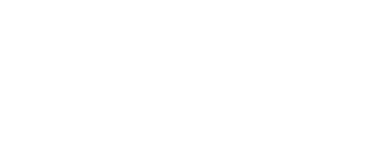
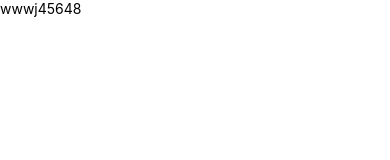
Before and after one commit to fluorjo/rn_fastcampus, a React Native app: screen / in a window 390 px wide. Shown: the top 160 px of the page. Built offline with nearby package versions, Linux system fonts and the light colour scheme.

Commit message:
install react-native-iphone-x-helper

```diff
--- a/App.js
+++ b/App.js
@@ -1,12 +1,18 @@
 import React from 'react';
-import {StyleSheet, View} from 'react-native';
+import {SafeAreaView, StyleSheet} from 'react-native';
+import {getBottomSpace, getStatusBarHeight} from 'react-native-iphone-x-helper';
 import Header from './Header';
+
+const statusBarHeight = getStatusBarHeight(true);
+const bottomSpace = getBottomSpace();
+
+console.log(statusBarHeight, bottomSpace);
 
 export default function App() {
   return (
-    <View style={styles.container}>
+    <SafeAreaView style={styles.container}>
       <Header />
-    </View>
+    </SafeAreaView>
   );
 }
 
@@ -14,7 +20,5 @@ const styles = StyleSheet.create({
   container: {
     flex: 1,
     backgroundColor: '#fff',
-    alignItems: 'center',
-    justifyContent: 'center',
   },
 });
--- a/Header.js
+++ b/Header.js
@@ -1,6 +1,12 @@
 //export default를 하면 app.js에서 이름을 아무렇게나 해서 넣을 수 있음.
 // 구조분해 ( {} 안에 변수명 넣는 거 )가 필요없음.
+import React from 'react';
+import {Text, View} from 'react-native';
 
 export default () => {
-  return <></>;
+  return (
+    <View>
+      <Text>wwwj45648</Text>
+    </View>
+  );
 };
--- a/package.json
+++ b/package.json
@@ -11,7 +11,8 @@
   },
   "dependencies": {
     "react": "18.2.0",
-    "react-native": "0.73.2"
+    "react-native": "0.73.2",
+    "react-native-iphone-x-helper": "^1.3.1"
   },
   "devDependencies": {
     "@babel/core": "^7.20.0",
```
Also changed, not shown: 1 other file (tests, documents, lock files or other folders).
